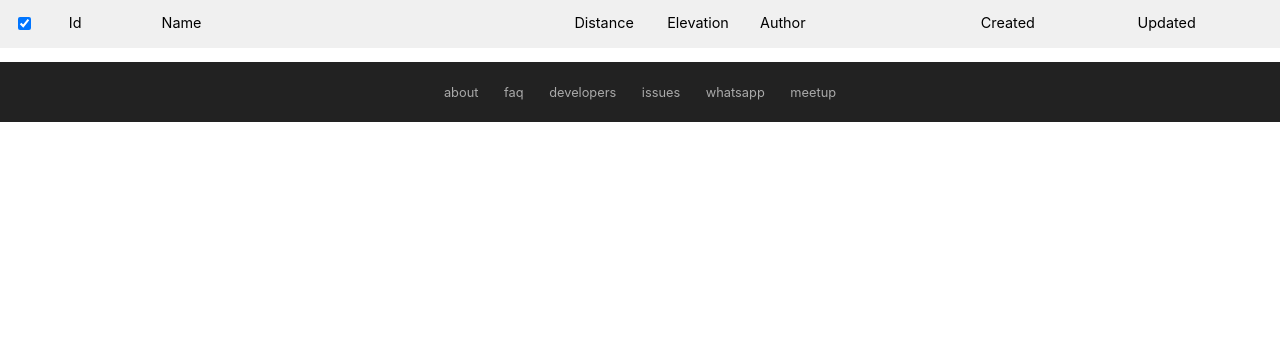
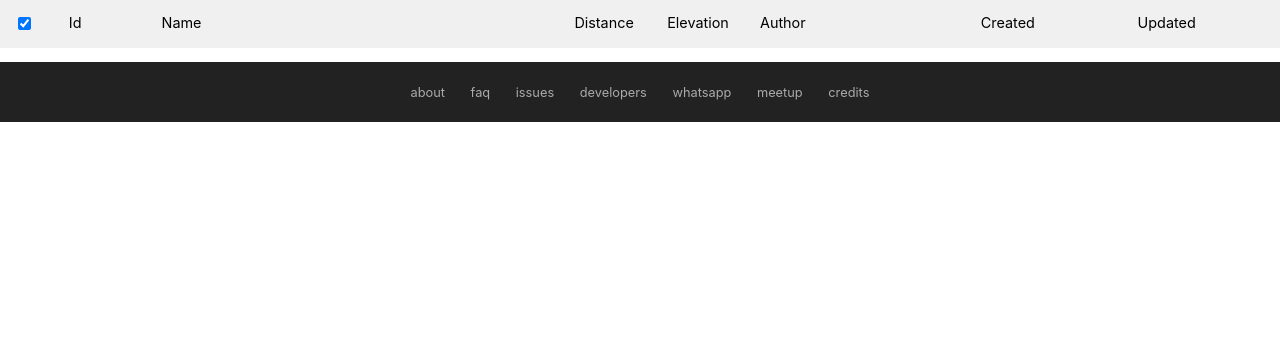
Before and after one commit to maciejzgadzaj/strava-route-explorer, a Symfony app: template templates/routes/select.html.twig in a window 1280 px wide. Shown: the part 57-420 px from the top of the page. Run offline with Twig, Linux system fonts and the light colour scheme; the template is opened without the code that fills it, so the values that code supplies are empty; form fields are guessed from the names that the template uses; some libraries are stand-ins or nearby versions.

Commit message:
Footer: credits

```diff
--- a/templates/base.html.twig
+++ b/templates/base.html.twig
@@ -62,10 +62,11 @@
             <div class="footer">
                 <a href="https://github.com/maciejzgadzaj/strava-route-explorer/wiki/About">about</a>
                 <a href="https://github.com/maciejzgadzaj/strava-route-explorer/wiki/FAQ">faq</a>
+                <a href="https://github.com/maciejzgadzaj/strava-route-explorer/issues">issues</a>
                 <a href="https://github.com/maciejzgadzaj/strava-route-explorer/wiki/Developers">developers</a>
-                <a href="https://github.com/maciejzgadzaj/strava-route-explorer/issues">issues</a>
                 <a href="https://chat.whatsapp.com/4JQyW36fqxL3VzFja0115c">whatsapp</a>
                 <a href="https://www.meetup.com/Paris-Cycling-B-Group/">meetup</a>
+                <a href="https://github.com/maciejzgadzaj/strava-route-explorer/wiki/Credits">credits</a>
             </div>
         {% endblock %}
 
```
